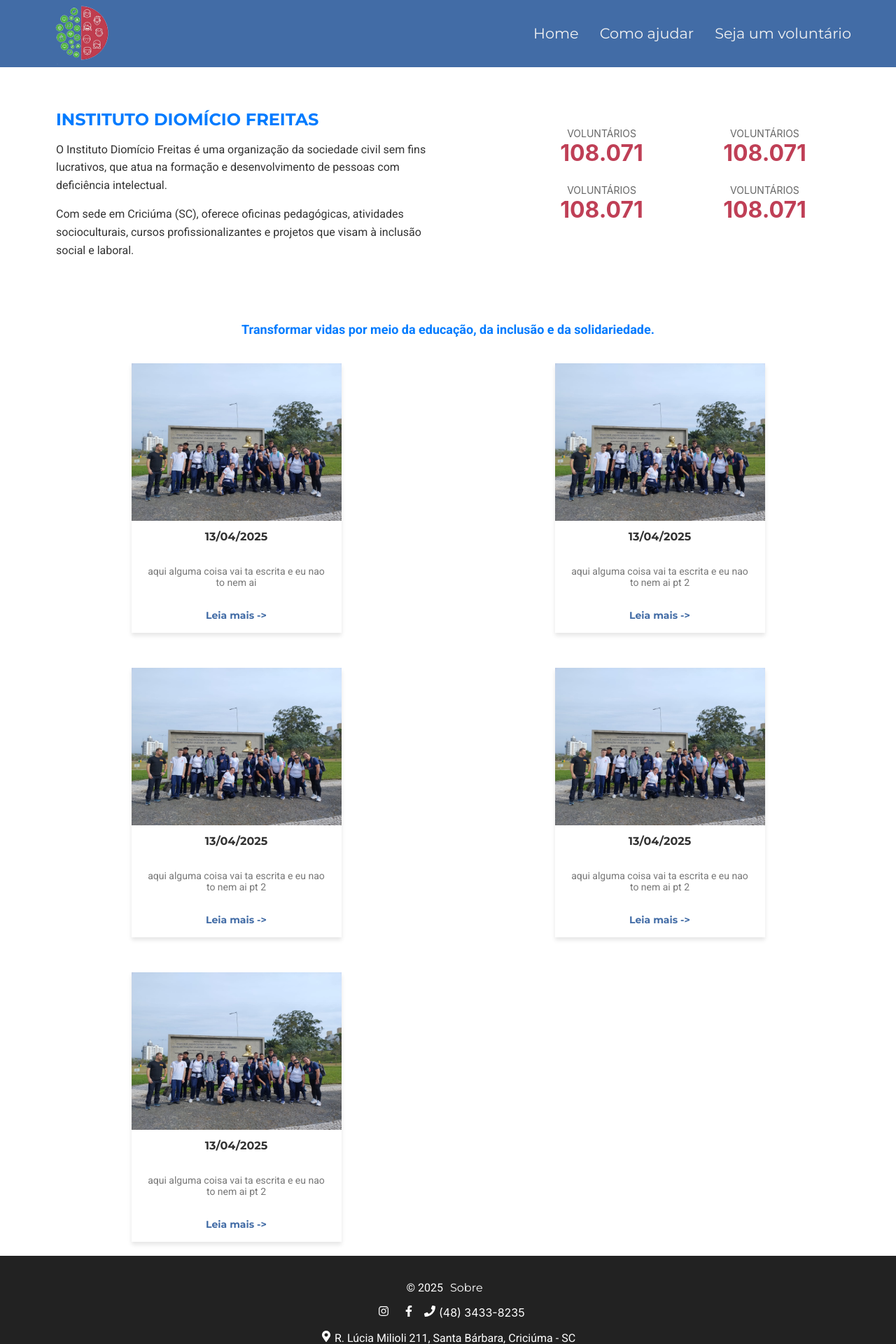
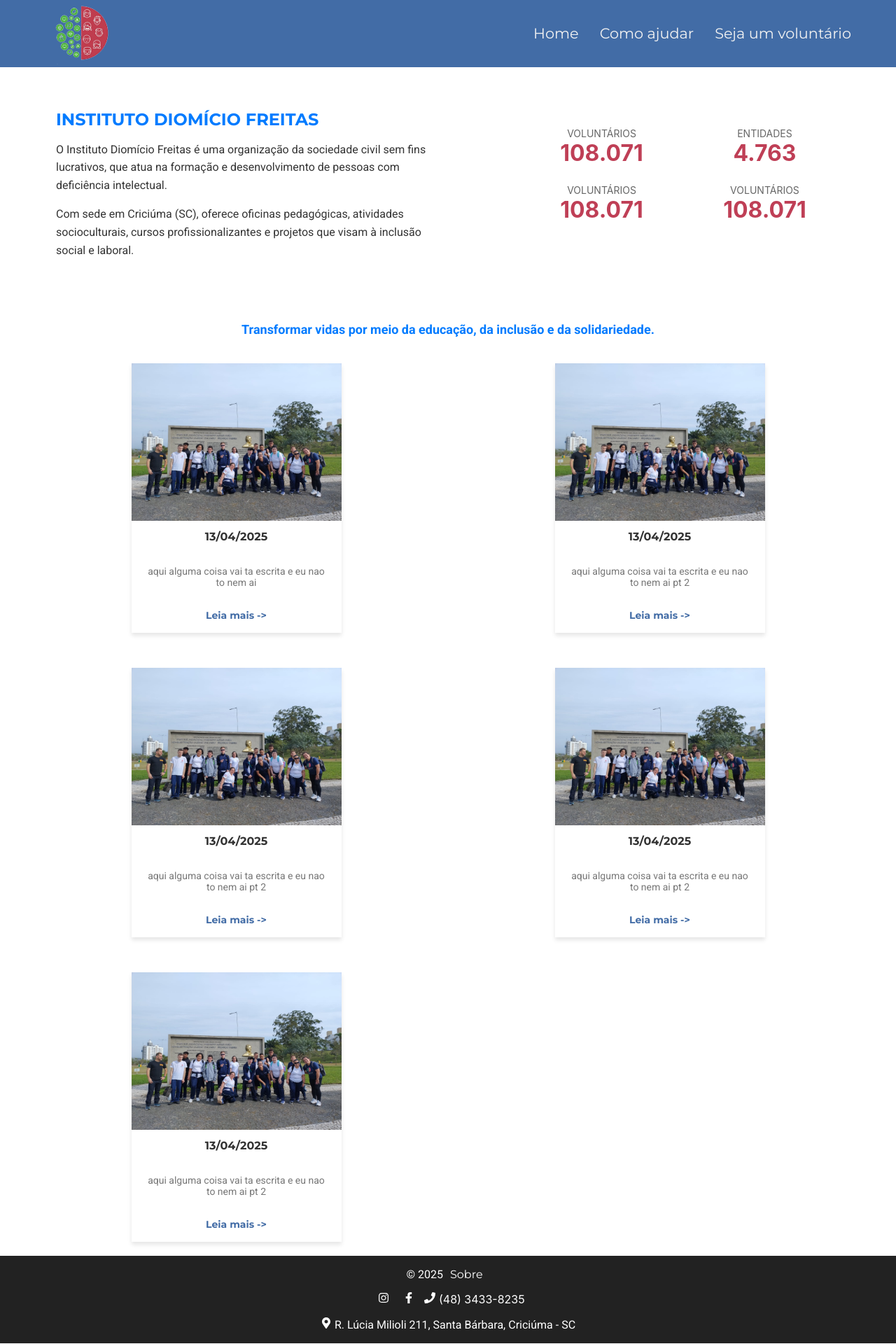
Before and after one commit to MarxWesley/projeto_extensao_III, a React (Create React App) app: page / in a window 1280 px wide. Shown: the top 1920 px of the page at 70% size. Built offline with nearby package versions, Linux system fonts and the light colour scheme.

Commit message:
diminuindo tamanho footer

```diff
--- a/src/components/Footer/Footer.module.css
+++ b/src/components/Footer/Footer.module.css
@@ -2,7 +2,7 @@
     background-color: #222;
     color: white;
     text-align: center;
-    padding: 20px;
+    padding: 1px;
   }
 
   .footer a {
--- a/src/components/Section/Section.jsx
+++ b/src/components/Section/Section.jsx
@@ -21,7 +21,7 @@
 
         <div className={styles.dataSection}>
           <DataSection label='VOLUNTÁRIOS' number='108.071'/>
-          <DataSection label='VOLUNTÁRIOS' number='108.071'/>
+          <DataSection label='ENTIDADES' number='4.763'/>
           <DataSection label='VOLUNTÁRIOS' number='108.071'/>
           <DataSection label='VOLUNTÁRIOS' number='108.071'/>
         </div>
```
